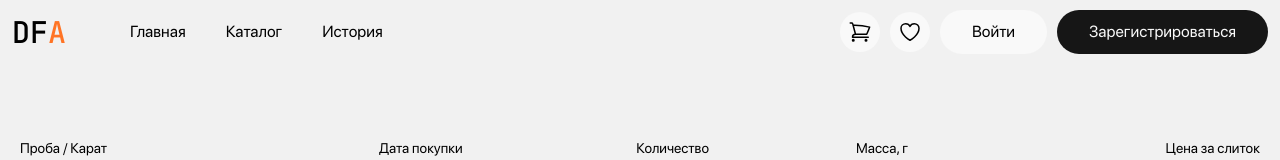
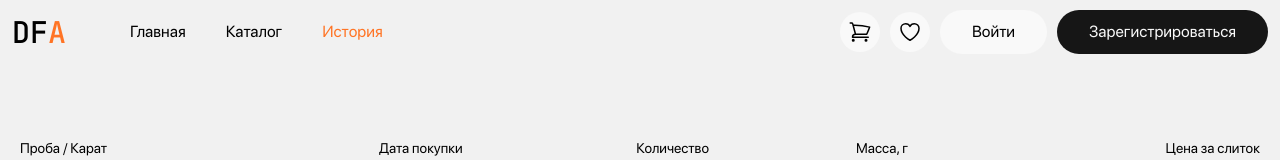
Before and after one commit to HydroOx1d/dfa, a Next.js app: page /history in a window 1280 px wide. Shown: the top 160 px of the page. Built offline with nearby package versions, Linux system fonts and the light colour scheme.

Commit message:
header navigate active

```diff
--- a/components/header/Header.tsx
+++ b/components/header/Header.tsx
@@ -4,9 +4,30 @@ import React from 'react';
 import { jetBrainsMono } from '@/utils/fonts';
 import Link from 'next/link';
 import { HeartIcon, ShoppingCartIcon, Bars3CenterLeftIcon } from '@heroicons/react/24/outline';
+import { usePathname } from 'next/navigation';
 
 function Header() {
   const [navIsOpen, setNavIsOpen] = React.useState(false);
+
+  const links = [
+    {
+      id: 1,
+      href: '/',
+      name: 'Главная',
+    },
+    {
+      id: 2,
+      href: '/products',
+      name: 'Каталог',
+    },
+    {
+      id: 3,
+      href: '/history',
+      name: 'История',
+    },
+  ];
+
+  const pathname = usePathname();
 
   React.useEffect(() => {
     if (navIsOpen) {
@@ -31,24 +52,15 @@ function Header() {
           }`}
         >
           <nav className="flex flex-col justify-center px-4 pb-4 pt-20 h-full lg:h-auto lg:p-0 lg:bg-transparent lg:justify-normal lg:flex-row">
-            <Link
-              href="/"
-              className="lg:mr-10 text-3xl lg:text-base mb-16 lg:mb-0 hover:text-orange transition-colors"
-            >
-              Главная
-            </Link>
-            <Link
-              href="/products"
-              className="lg:mr-10 text-3xl lg:text-base mb-16 lg:mb-0 hover:text-orange transition-colors"
-            >
-              Каталог
-            </Link>
-            <Link
-              href="/history"
-              className="text-3xl lg:text-base mb-16 lg:mb-0 hover:text-orange transition-colors"
-            >
-              История
-            </Link>
+            {links.map((link) => (
+              <Link
+                key={link.id}
+                href={link.href}
+                className={`lg:mr-10 text-3xl lg:text-base mb-16 lg:mb-0 hover:text-orange transition-colors ${pathname === link.href ? 'text-orange' : '  '}`}
+              >
+                {link.name}
+              </Link>
+            ))}
 
             <div className="flex lg:hidden mt-auto">
               <Link
--- a/components/screens/history/History.tsx
+++ b/components/screens/history/History.tsx
@@ -4,7 +4,7 @@ function History() {
   return (
     <section className="history py-16">
       <div className="container mx-auto px-3">
-        <div className="overflow-scroll">
+        <div className="overflow-auto">
           <table className="table-auto min-w-full text-left">
             <thead>
               <tr>
```
